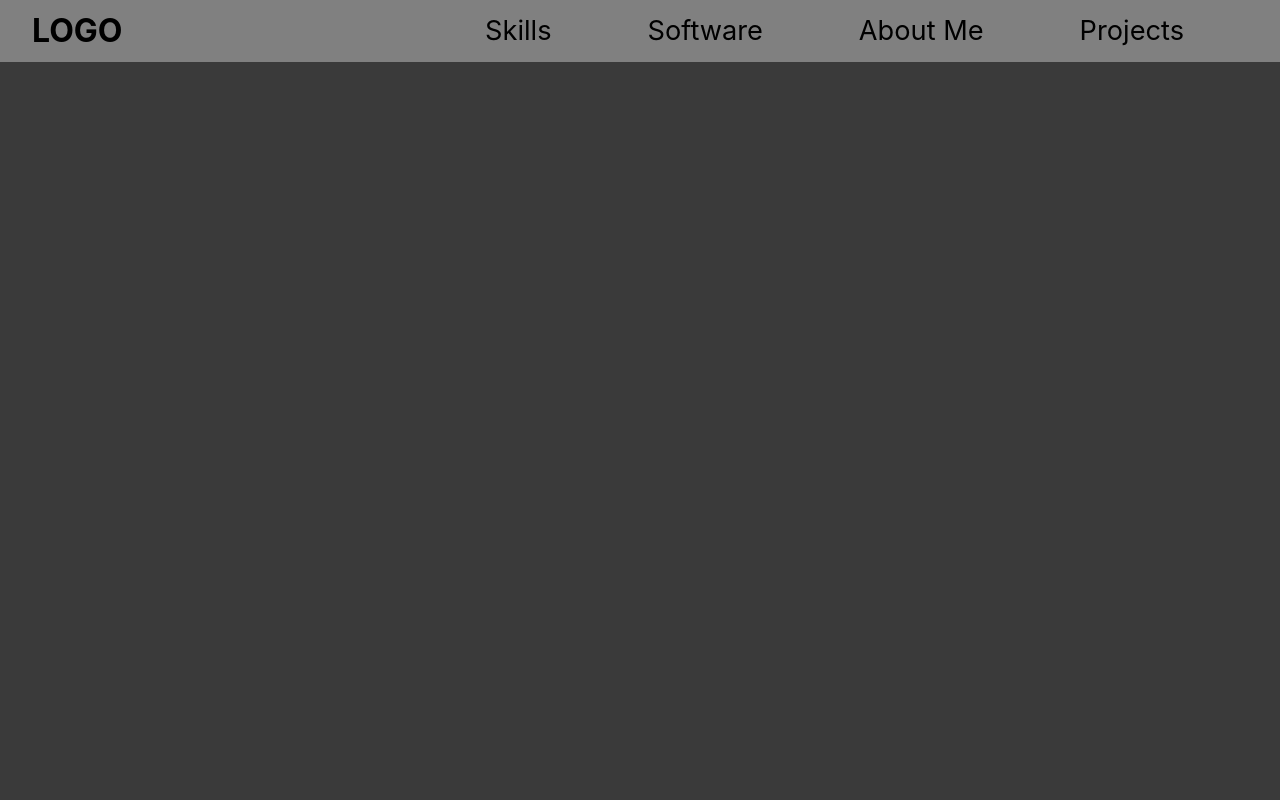
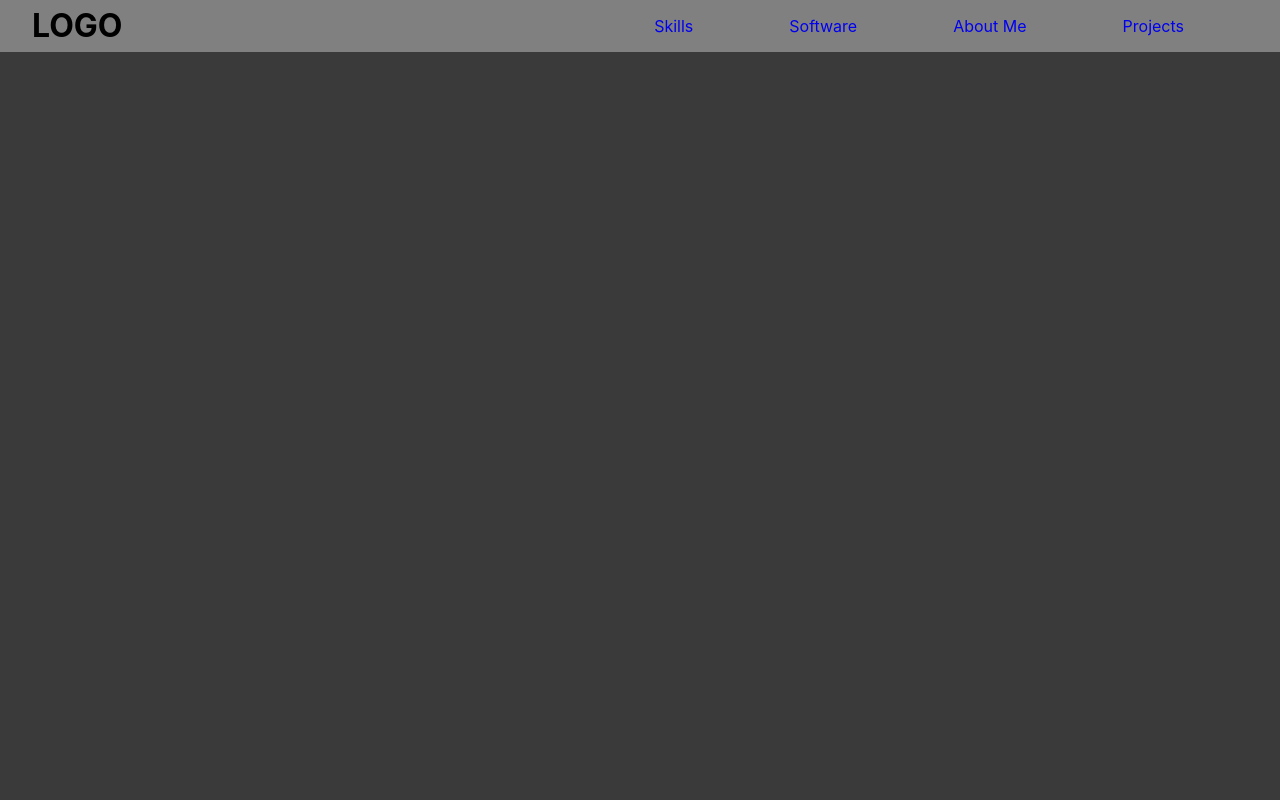
Before and after one commit to kagashi-chris/Website, a React (Create React App) app: page / in a window 1280 px wide. Shown: the top 800 px of the page. Built offline with nearby package versions, Linux system fonts and the light colour scheme.

Commit message:
took out hover for website

```diff
--- a/src/Components/Layout/Header/HeaderNavElement.module.css
+++ b/src/Components/Layout/Header/HeaderNavElement.module.css
@@ -3,19 +3,3 @@
   text-decoration: none;
   padding: 0.5rem 1rem;
 }
-
-.nav__items:link,
-.nav__items:visited {
-  font-size: 1.7rem;
-  font-weight: 400;
-  color: inherit;
-  display: block;
-  transition: all 0.3s;
-}
-
-.nav__items:hover,
-.nav__items:active {
-  color: #fff;
-  border-radius: 0.5rem;
-  background-color: #f2b680;
-}
```
